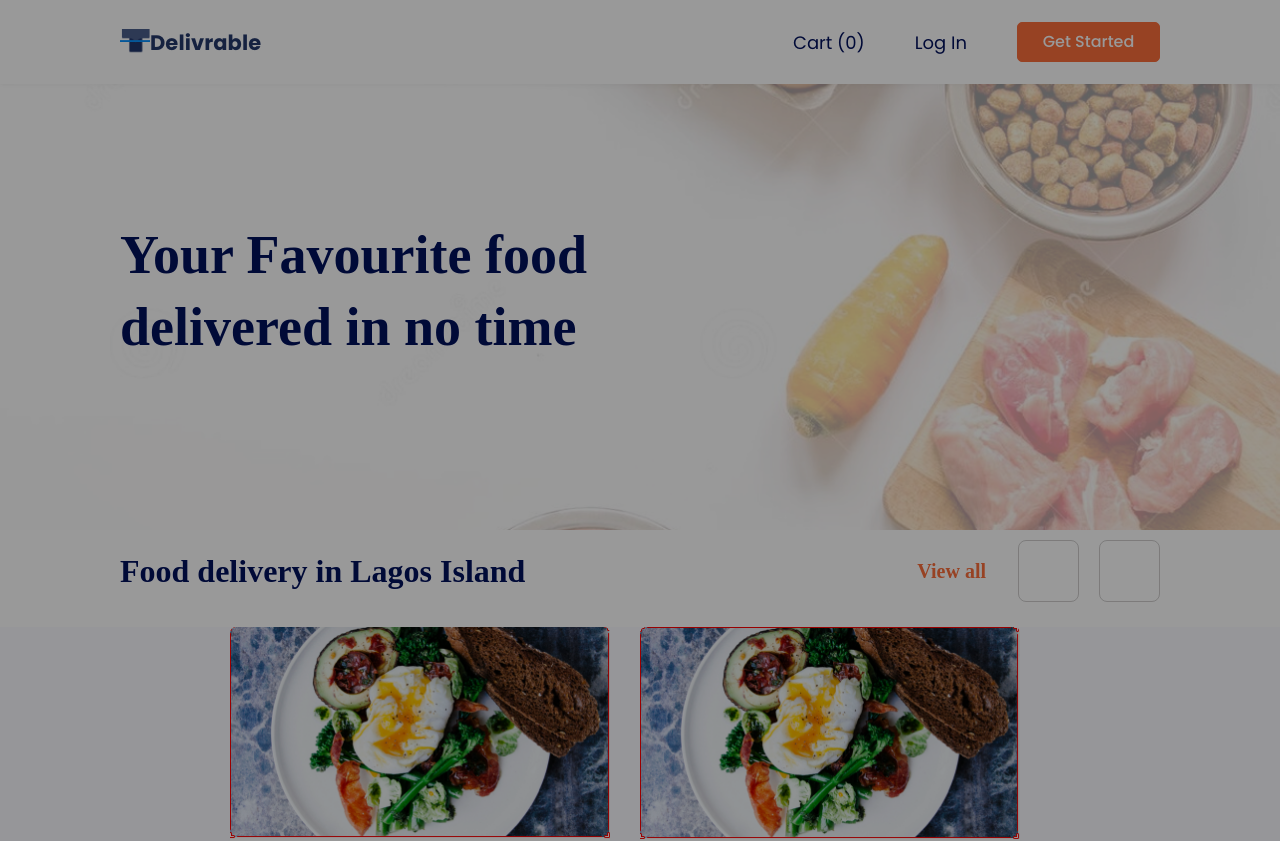
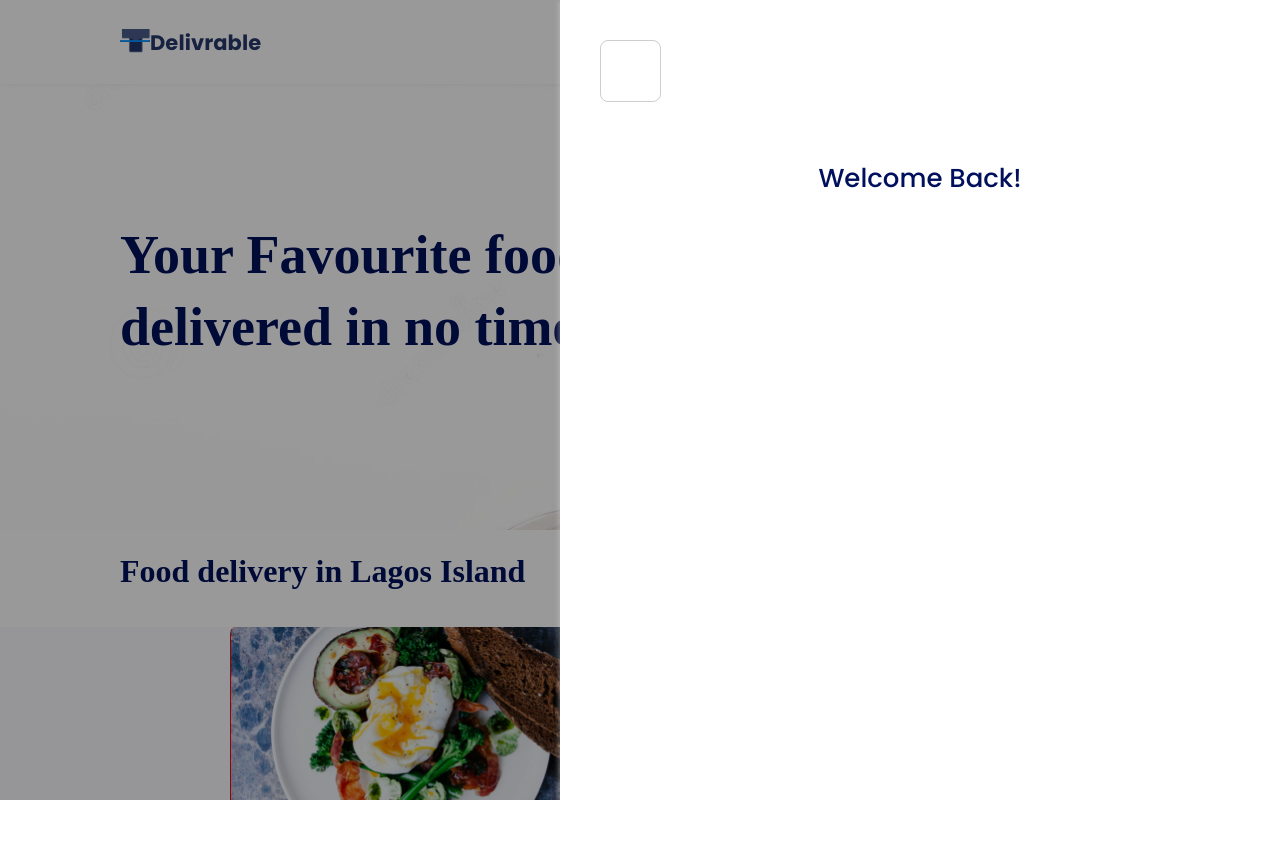
Before and after one commit to zheey/delivrables, a React (Create React App) app: page / in a window 1280 px wide. Shown: the top 841 px of the page. After the commit the page ends 800 px from the top, so only its background shows below. Built offline with nearby package versions, Linux system fonts and the light colour scheme; a web font is replaced by a local one.

Commit message:
added toggle funtion to display login drawer

```diff
--- a/src/components/common/NavMenu.tsx
+++ b/src/components/common/NavMenu.tsx
@@ -1,10 +1,10 @@
 import React, { FC } from "react";
 import { TextHeader } from "./Text";
-import { IText } from "../../interfaces/componentProps";
+import { IText, IClick } from "../../interfaces/componentProps";
 
-const NavMenu:FC<IText> = ({content, className=''}) => {
+const NavMenu:FC<IText & IClick> = ({content, className='', onClick=() => {}}) => {
     return(
-        <TextHeader content={content} className={`nav-menu ${className}`}/>
+        <TextHeader content={content} className={`nav-menu ${className}`} onClick={onClick}/>
     )
 };
 
--- a/src/components/common/Navbar.tsx
+++ b/src/components/common/Navbar.tsx
@@ -4,9 +4,10 @@ import ImageWrapper from './ImageWrapper';
 import { TextHeader } from "./Text"
 import NavMenu from './NavMenu';
 import { PrimaryButton } from './Button';
+import { INavbar } from '../../interfaces/componentProps';
 
 
-const Navbar: FC = () => {
+const Navbar: FC<INavbar> = ({ onLoginClick }) => {
     return(
         <div className="navbar">
             <div className="logo-wrapper">
@@ -15,7 +16,7 @@ const Navbar: FC = () => {
             </div>
             <div className="nav-wrapper">
                 <NavMenu content="Cart (0)"/>
-                <NavMenu content="Log In"/>
+                <NavMenu content="Log In" onClick={onLoginClick}/>
                 <PrimaryButton label="Get Started"/>
             </div>
         </div>
--- a/src/components/common/Text.tsx
+++ b/src/components/common/Text.tsx
@@ -1,9 +1,9 @@
 import React, { FC } from 'react';
-import { IText } from '../../interfaces/componentProps';
+import { IText, IClick } from '../../interfaces/componentProps';
 
-export const TextHeader:FC<IText> = ({className='', content}) => {
+export const TextHeader:FC<IText & IClick> = ({className='', content, onClick=() => {}}) => {
     return(
-    <h1 className={`header ${className}`}>{content}</h1>
+    <h1 className={`header ${className}`} onClick={e => {onClick(e)}}>{content}</h1>
     )
 };
 
--- a/src/components/landing-page/LandingPage.tsx
+++ b/src/components/landing-page/LandingPage.tsx
@@ -1,18 +1,35 @@
-import React, { FC } from "react";
+import React, { FC, useState } from "react";
 import Navbar from "../common/Navbar";
 import LandingHeader from "./LandingHeader";
 import SubscribeSection from "./SubcribeSection";
 import Footer from "./Footer";
 import Login from "../login/Login";
+import { ILandingState } from "../../interfaces/componentsStates";
 
 const LandingPage: FC = () => {
+    const [landingPageState, setLandingPage] = useState<ILandingState>({
+        showLoginDrawer: true
+    });
+
+    const toogleLoginModal: () => void = () => {
+        setLandingPage(prevState => ({
+            ...prevState,
+            showLoginDrawer: !prevState.showLoginDrawer
+        }));
+    };
+
     return (
-        <div className="landing-page-wrapper">
-            <Navbar/>
+        <div className={`landing-page-wrapper ${landingPageState.showLoginDrawer ? "vh-sized" : ''}`}>
+            <Navbar onLoginClick={toogleLoginModal}/>
             <LandingHeader/>
             <SubscribeSection/>
             <Footer/>
-            <Login/>
+            {
+                landingPageState.showLoginDrawer ?
+                    <Login/>
+                    :
+                    ''
+            }
         </div>
     )
 };
--- a/src/components/login/Login.tsx
+++ b/src/components/login/Login.tsx
@@ -1,9 +1,16 @@
 import React, { FC } from "react";
+import { TextHeader } from "../common/Text";
 
 const Login:FC = () => {
     return(
         <div className="login-wrapper">
-
+            <div className="login-card">
+                <div className="scroll-nav">
+                </div>
+                <div className="login-form-wrapper">
+                    <TextHeader content="Welcome Back!"/>
+                </div>
+            </div>
         </div>
     )
 };
--- /dev/null
+++ b/src/interfaces/componentsStates.tsx
@@ -0,0 +1,3 @@
+export interface ILandingState {
+    showLoginDrawer: Boolean
+}
--- a/src/styles/index.scss
+++ b/src/styles/index.scss
@@ -71,6 +71,7 @@ code {
   @extend %color-primary;
   @extend %no-letter-spacing;
   @extend %margin-left-50;
+  @extend %cursor-pointer;
   font-size: 18px;
   font-weight: 400;
 }
@@ -141,9 +142,6 @@ code {
   @extend %flex-end-center;
 }
 
-.scroll-nav-wrapper{
-  @extend %flex-end-center;
-
 .scroll-nav{
   height: 60px;
   width: 59px;
@@ -157,6 +155,9 @@ code {
 .scroll-nav:last-child{
   @extend %margin-left-20;
 }
+
+.scroll-nav-wrapper{
+  @extend %flex-end-center;
 }
 
 .menu-wrapper{
@@ -407,8 +408,36 @@ code {
   @extend %width-100;
   @extend %top-zero;
   @extend %black-overlay ;
+  @extend %flex-end-center;
+}
+.vh-sized{
+  height: 100vh;
+  overflow: hidden;
+}
 
+.login-card{
+  @extend %height-inherit;
+  @extend %width-720;
+  @extend %bg-white;
+  @extend %box-shadow-gray;
+  @extend %both-padding-40;
+  @extend %box-sizing-box;
+
+  .login-form-wrapper{
+    @extend %flex-center-center;
   }
-.login-wrapper .landing-page-wrapper{
-  height: 100vh;
+
+  .scroll-nav{
+    margin-left: 0 !important;
+    @extend %margin-bottom-60;
   }
+
+  .header{
+    @extend %font-medium;
+    @extend %font-26;
+    @extend %color-primary;
+    line-height: 32px;
+    @extend %no-letter-spacing;
+    @extend %font-weight-500;
+  }
+}
--- a/src/styles/variables.scss
+++ b/src/styles/variables.scss
@@ -167,6 +167,10 @@
     margin-bottom: 50px !important;
 }
 
+%margin-bottom-60{
+    margin-bottom: 60px !important;
+}
+
 %no-letter-spacing{
     letter-spacing: 0;
 }
@@ -185,6 +189,10 @@
 
 %font-30{
     font-size: 30px !important;
+}
+
+%font-26{
+    font-size: 26px !important;
 }
 
 %font-22 {
@@ -223,6 +231,10 @@
     font-size: 14px !important;
 }
 
+%font-weight-500{
+    font-weight: 500;
+}
+
 %both-padding-120{
     padding: 0 120px;
 }
@@ -232,6 +244,10 @@
 
 %both-padding-20{
     padding: 15px 20px;
+}
+
+%both-padding-40{
+    padding: 40px;
 }
 
 %top-zero{
@@ -254,6 +270,10 @@
     width: 380px;
 }
 
+%width-720{
+    width: 720px;
+}
+
 %height-inherit{
     height: inherit;
 }
@@ -269,3 +289,11 @@
 %text-left{
     text-align: left;
 }
+
+%cursor-pointer {
+    cursor: pointer;
+}
+
+%box-sizing-box{
+    box-sizing: border-box;
+}
```
Also changed, not shown: src/interfaces/componentProps.tsx (+8 -0 lines). Lines whose indentation alone changed are shown as unchanged.
